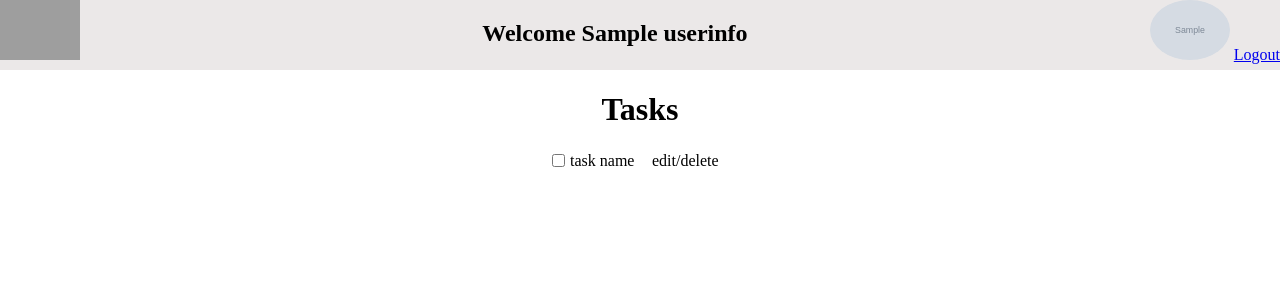
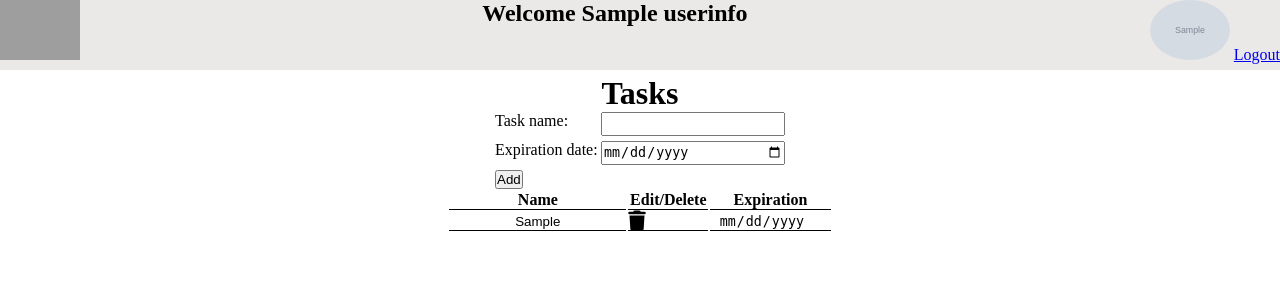
Before and after one commit to Xandowski/crud-flask, a Flask app: template crud_flask/templates/profile.html in a window 1280 px wide. Shown: the top 300 px of the page. Run offline with Flask 2, Linux system fonts and the light colour scheme; the template is opened without the code that fills it: most values are stand-ins (such as "Sample title", 1, 10 or a date in 2020); grey boxes marked "Sample" are stand-in pictures; some libraries are stand-ins or nearby versions; grey boxes are pictures that could not be loaded.

Commit message:
create and delete done

```diff
--- a/crud_flask/app.py
+++ b/crud_flask/app.py
@@ -4,7 +4,7 @@ from os import environ as env
 
 from authlib.integrations.flask_client import OAuth
 from dotenv import find_dotenv, load_dotenv
-from flask import Flask, jsonify, redirect, render_template, session, url_for
+from flask import Flask, jsonify, redirect, render_template, request, session, url_for
 from flask_cors import cross_origin
 from markupsafe import escape
 from six.moves.urllib.parse import urlencode
@@ -90,6 +90,28 @@ def profile():
     )
 
 
+@app.route("/task/create", methods=["POST"])
+def create():
+    task = request.form["create-task"]
+    date = request.form["create-date"]
+    vals = json.dumps({"delete": task})
+    response = f"""
+    <tr>
+        <td><input readonly type="text" name='{task}' value='{task}'></td>
+         <td><span id='clickableAwesomeFont'><i class='fas fa-trash fa-lg' name='{{name}}' hx-post='/task/delete' hx-vals='{vals}' hx-target='closest tr' hx-swap='outerHTML swap:0.5s'></i></span></td>
+        <td><input readonly type="date" name='{date}' value='{date}'></td>
+    </tr>
+    """
+    return response
+
+
+@app.route("/task/delete", methods=["POST"])
+def name_delete():
+    name = request.form["delete"]
+    print(f"{name} removed")
+    return ""
+
+
 @app.route("/logout")
 def logout():
     # Clear session stored data
--- a/crud_flask/static/css/profile.css
+++ b/crud_flask/static/css/profile.css
@@ -1,5 +1,4 @@
-html,
-body {
+* {
   margin: 0;
   padding: 0;
 }
@@ -25,8 +24,8 @@ main {
   display: flex;
   flex-direction: column;
   align-items: center;
+  margin-top: 5px;
 }
-
 /* table,
 th,
 td {
@@ -40,3 +39,35 @@ tr td:not(:first-child) {
 .tasks-table {
   border-collapse: collapse;
 }
+
+.new-task {
+  width: 290px;
+}
+
+.new-task form label {
+  display: flex;
+  justify-content: space-between;
+  margin-bottom: 5px;
+}
+
+.new-task form label input {
+  width: 180px;
+  height: 20px;
+}
+
+thead tr th {
+  border-bottom: 1px solid black;
+}
+
+tbody tr td {
+  border-bottom: 1px solid black;
+}
+
+tbody tr td input {
+  border: none;
+  text-align: center;
+}
+
+#clickableAwesomeFont {
+  height: 15px;
+}
--- a/crud_flask/templates/profile.html
+++ b/crud_flask/templates/profile.html
@@ -6,10 +6,12 @@
     <meta http-equiv="X-UA-Compatible" content="IE=edge">
     <meta name="viewport" content="width=device-width, initial-scale=1.0">
     <link rel="stylesheet" href="../static/css/profile.css">
+    <link rel="stylesheet" href="https://cdnjs.cloudflare.com/ajax/libs/font-awesome/6.1.0/css/all.min.css">
     <title>Profile Page</title>
 </head>
 
 <body>
+    <script src="https://unpkg.com/htmx.org@1.7.0"></script>
     <div class="logged-in-box auth0-box logged-in">
         <nav class="navbar">
             <img class="logo" src="//cdn.auth0.com/samples/auth0_logo_final_blue_RGB.png"/>
@@ -21,14 +23,52 @@
         </nav>
         <main>
             <h1 clas="title">Tasks</h1>
+            <section class="new-task">
+                    <!-- <label for="task-input">
+                        <p class="input-name">Add task:</p>
+                        <input type="text" id=""task-input>
+                    </label>
 
-            <table class="tasks-table">
-                <tr>
-                    <td><input type="checkbox"></td>
-                    <td>task name</td>
-                    <td>edit/delete</td>
-                  </tr>
-            </table>
+                    <label for="date-input">
+                        <p clas="input-name">Expiration date:</p>
+                        <input type="date" id=""date-input>
+                    </label> -->
+                    <form class="form-inline" hx-post="/task/create" hx-swap="beforebegin" hx-target="#newTask" >
+                        <label for="task-name" class="form-group mx-sm-3 mb-2">
+                            <p>Task name:</p>
+                            <input type="text" class="form-control" name="create-task" id="task-name">
+                        </label>
+                        <label for="expiration-date" class="form-group mx-sm-3 mb-2">
+                            <p>Expiration date:</p>
+                            <input type="date" class="form-control" name="create-date" id="expiration-date">
+                        </label>
+                        <button class="btn btn-primary mb-2 centre">Add</button>
+                    </form>
+            </section>
+
+           <section>
+                <table class="table">
+                    <thead>
+                    <tr>
+                        <th scope="col">Name</th>
+                        <th scope="col">Edit/Delete</th>
+                        <th scope="col">Expiration</th>
+                    </tr>
+                    </thead>
+                    <tbody>
+                        {%for i in items%}
+                        <form>
+                        <tr>
+                            <td><input readonly type="text" name={{i}} value={{i}}></td>
+                            <td><span id='clickableAwesomeFont'><i class='fas fa-trash fa-lg' name='{{i}}' hx-post='/task/delete' hx-vals='{"delete": "{{i}}"}' hx-target='closest tr' hx-swap='outerHTML swap:1s'></i></span></td>
+                            <td><input readonly type="date" name={{i}} value={{i}}></td>
+                        </tr>
+                    </form>
+                        {%endfor%}
+                        <tr id="newTask"></tr>
+                    </tbody>
+                </table>
+           </section>
         </main>
     </div>
 </body>
--- a/pyproject.toml
+++ b/pyproject.toml
@@ -1,5 +1,5 @@
 [tool.poetry]
-name = "crud-flask"
+name = "crud_flask"
 version = "0.1.0"
 description = ""
 authors = ["xandowski <xandy-moraes@hotmail.com>"]
@@ -8,7 +8,6 @@ authors = ["xandowski <xandy-moraes@hotmail.com>"]
 python = "^3.8"
 Flask = "^2.0.3"
 python-dotenv = "^0.19.2"
-python-jose = "^3.3.0"
 Flask-Cors = "^3.0.10"
 six = "^1.16.0"
 wheel = "^0.37.1"
```
